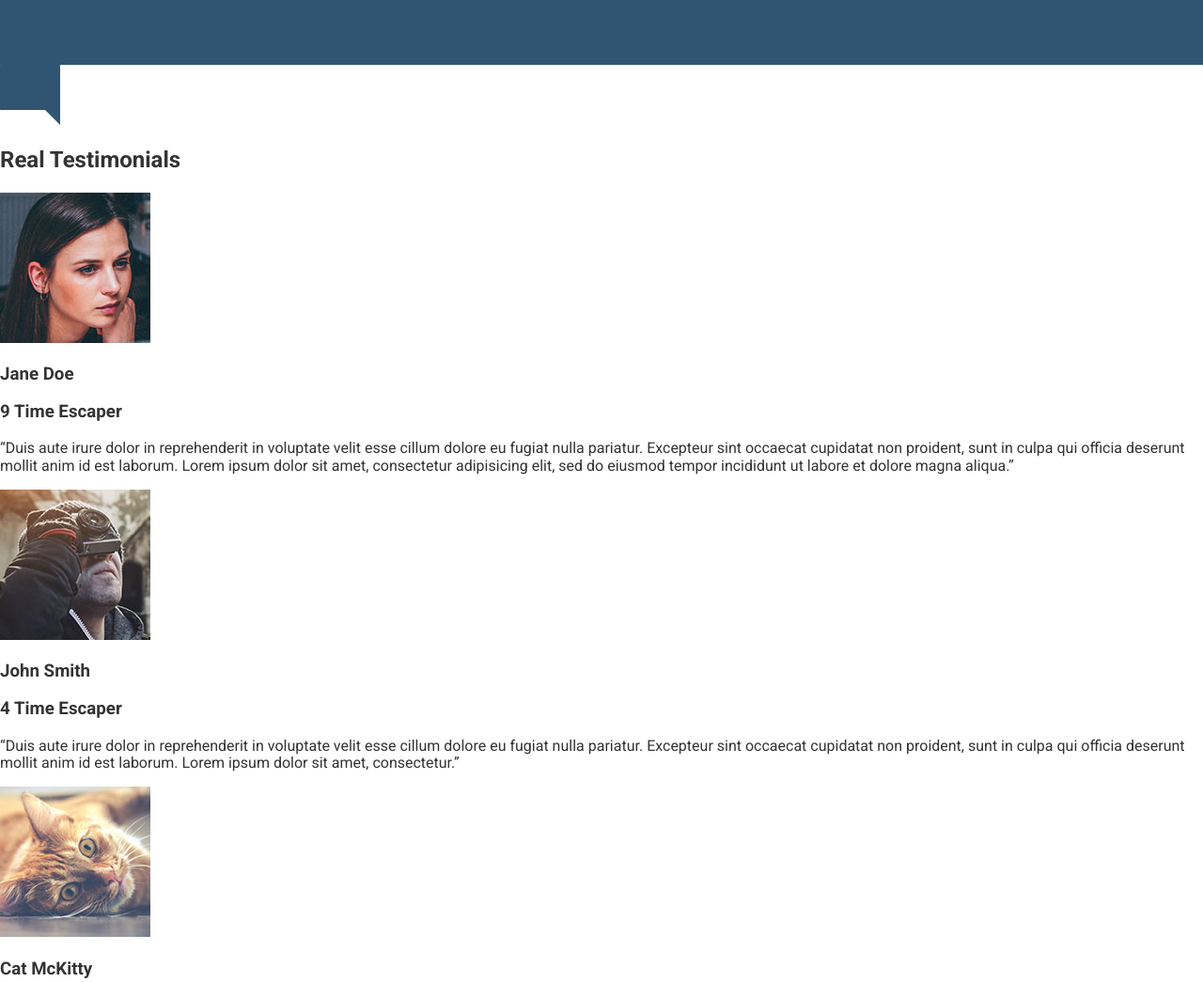
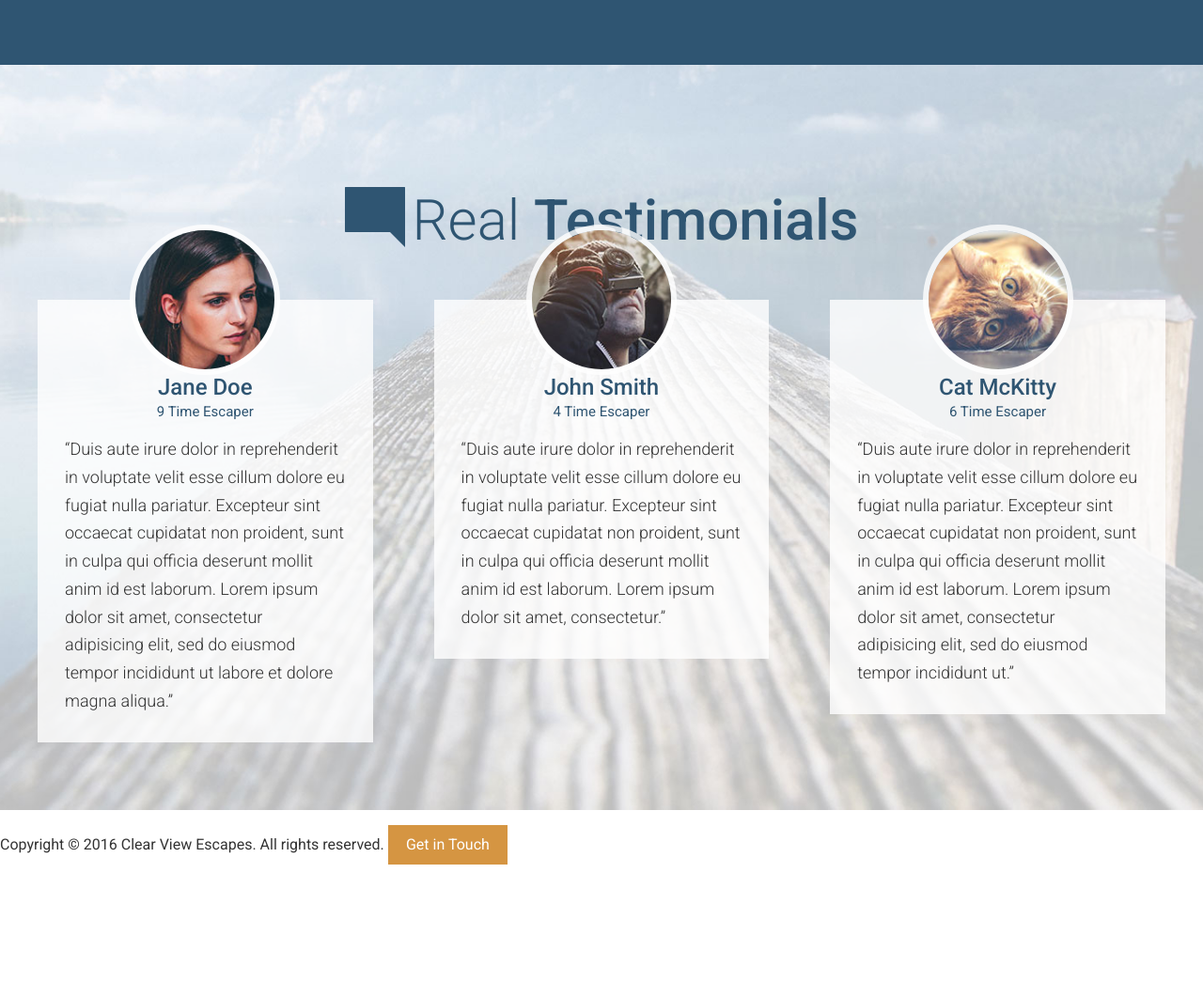
Before and after one commit to duruliu72/travels, a website: page app/index.html in a window 1280 px wide. Shown: the part 2795-3840 px from the top of the page at 94% size. After the commit the page ends 3731 px from the top, so only its background shows below. Drawn offline with Linux system fonts and the light colour scheme.

Commit message:
testimonial part1

```diff
--- a/app/assets/styles/modules/_page-section.css
+++ b/app/assets/styles/modules/_page-section.css
@@ -7,4 +7,8 @@
         background-color: $mainBlue;
         color:#FFF;
     }
+    &--testimonials{
+        background: url('/assets/images/testimonials-bg.jpg') top center no-repeat;
+        background-size: cover;
+    }
 }
--- a/app/assets/styles/modules/_section-title.css
+++ b/app/assets/styles/modules/_section-title.css
@@ -8,16 +8,22 @@
     strong{
         font-weight: 500;
     }
+    &--blue{
+        color: $mainBlue;
+    }
     &__icon{
         display: block;
         margin-left: auto;
         margin-right: auto;
         margin-bottom: .6rem;
         @mixin atSmall{
+            position: relative;
+            top:8px;
             margin-right: .5rem;
             margin-left: 0;
             margin-bottom: 0;
             display: inline-block;
         }
     }
+
 }
--- /dev/null
+++ b/app/assets/styles/modules/_testimonial.css
@@ -0,0 +1,28 @@
+.testimonial{
+    background-color: rgba(255, 255, 255, 0.8);
+    padding: 0px 1.8125rem 1px 1.8125rem;
+    &__photo{
+        border-radius: 50%;
+        overflow: hidden;
+        width: 160px;
+        height: 160px;
+        margin:0 auto -80px auto;
+        position: relative;
+        top:-80px;
+        border:6px solid rgba(255, 255, 255, 0.8);
+    }
+    &__title{
+        color: $mainBlue;
+        text-align:center;
+        font-size:1.5rem;
+        font-weight:500;
+        margin:0;
+    }
+    &__subtitle{
+        color: $mainBlue;
+        text-align:center;
+        font-size:.9375rem;
+        font-weight:400;
+        margin:.25rem 0 1rem 0;
+    }
+}
--- a/app/assets/styles/styles.css
+++ b/app/assets/styles/styles.css
@@ -11,3 +11,4 @@
 @import "modules/_generic-content-container";
 @import "modules/_section-title";
 @import "modules/_feature-item";
+@import "modules/_testimonial";
--- a/app/index.html
+++ b/app/index.html
@@ -98,24 +98,42 @@
         </div>
       </div>
   </div>
-  <div id="testimonials">
-    <img src="assets/images/icons/comment.svg">
-    <h2>Real Testimonials</h2>
-
+  <div id="testimonials" class="page-section page-section--testimonials">
+      <div class="wrapper">
+        <h2 class="section-title section-title--blue"><img class="section-title__icon" src="assets/images/icons/comment.svg">Real <strong>Testimonials</strong></h2>
+        <div class="row row--gutters generic-content-container">
+          <div class="row__medium-4">
+            <div class="testimonial">
+              <div class="testimonial__photo">
                   <img src="assets/images/testimonial-jane.jpg">
-    <h3>Jane Doe</h3>
-    <h3>9 Time Escaper</h3>
+              </div>
+              <h3 class="testimonial__title">Jane Doe</h3>
+              <h4 class="testimonial__subtitle">9 Time Escaper</h4>
               <p>&ldquo;Duis aute irure dolor in reprehenderit in voluptate velit esse cillum dolore eu fugiat nulla pariatur. Excepteur sint occaecat cupidatat non proident, sunt in culpa qui officia deserunt mollit anim id est laborum. Lorem ipsum dolor sit amet, consectetur adipisicing elit, sed do eiusmod tempor incididunt ut labore et dolore magna aliqua.&rdquo;</p>
-
+            </div>
+          </div>
+          <div class="row__medium-4">
+              <div class="testimonial">
+                <div class="testimonial__photo">
                   <img src="assets/images/testimonial-john.jpg">
-    <h3>John Smith</h3>
-    <h3>4 Time Escaper</h3>
+                </div>
+                <h3 class="testimonial__title">John Smith</h3>
+                <h4 class="testimonial__subtitle"> 4 Time Escaper</h4>
                 <p>&ldquo;Duis aute irure dolor in reprehenderit in voluptate velit esse cillum dolore eu fugiat nulla pariatur. Excepteur sint occaecat cupidatat non proident, sunt in culpa qui officia deserunt mollit anim id est laborum. Lorem ipsum dolor sit amet, consectetur.&rdquo;</p>
-
+            </div>
+          </div>
+          <div class="row__medium-4">
+              <div class="testimonial">
+                <div class="testimonial__photo">
                   <img src="assets/images/testimonial-cat.jpg">
-    <h3>Cat McKitty</h3>
-    <h3>6 Time Escaper</h3>
+                </div>
+                <h3 class="testimonial__title"> Cat McKitty</h3>
+                <h4 class="testimonial__subtitle">6 Time Escaper</h4>
                 <p>&ldquo;Duis aute irure dolor in reprehenderit in voluptate velit esse cillum dolore eu fugiat nulla pariatur. Excepteur sint occaecat cupidatat non proident, sunt in culpa qui officia deserunt mollit anim id est laborum. Lorem ipsum dolor sit amet, consectetur adipisicing elit, sed do eiusmod tempor incididunt ut.&rdquo;</p>
+            </div>
+          </div>
+        </div>
+      </div>
   </div>
   <footer>
     <p>Copyright &copy; 2016 Clear View Escapes. All rights reserved. <a class="btn btn--orange" href="#">Get in Touch</a></p>
--- a/app/temp/styles/styles.css
+++ b/app/temp/styles/styles.css
@@ -499,6 +499,11 @@ a{
         color:#FFF;
     }
 
+.page-section--testimonials{
+        background: url('/assets/images/testimonials-bg.jpg') top center no-repeat;
+        background-size: cover;
+    }
+
 .headline{
     font-weight: 300;
     font-size: 1.9rem;
@@ -624,17 +629,23 @@ a{
     font-size: 2.55rem;
     font-weight: 300;
     text-align: center;
+
 }
 
 @media (min-width:800px){
 
 .section-title{
         font-size: 3.75rem
+
 }
     }
 
 .section-title strong{
         font-weight: 500;
+    }
+
+.section-title--blue{
+        color: #2f5572;
     }
 
 .section-title__icon{
@@ -647,6 +658,8 @@ a{
 @media (min-width:530px){
 
 .section-title__icon{
+            position: relative;
+            top:8px;
             margin-right: .5rem;
             margin-left: 0;
             margin-bottom: 0;
@@ -695,3 +708,35 @@ a{
             text-align: left
     }
     }
+
+.testimonial{
+    background-color: rgba(255, 255, 255, 0.8);
+    padding: 0px 1.8125rem 1px 1.8125rem;
+}
+
+.testimonial__photo{
+        border-radius: 50%;
+        overflow: hidden;
+        width: 160px;
+        height: 160px;
+        margin:0 auto -80px auto;
+        position: relative;
+        top:-80px;
+        border:6px solid rgba(255, 255, 255, 0.8);
+    }
+
+.testimonial__title{
+        color: #2f5572;
+        text-align:center;
+        font-size:1.5rem;
+        font-weight:500;
+        margin:0;
+    }
+
+.testimonial__subtitle{
+        color: #2f5572;
+        text-align:center;
+        font-size:.9375rem;
+        font-weight:400;
+        margin:.25rem 0 1rem 0;
+    }
```
Lines whose indentation alone changed are shown as unchanged.
